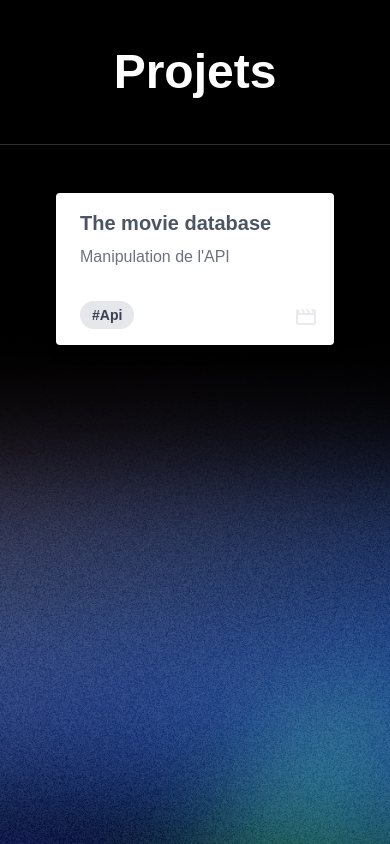
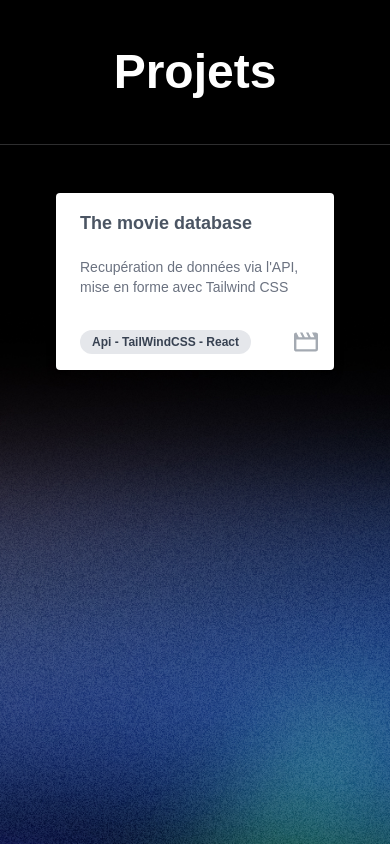
Before and after one commit to DiscoMajor/folio-v2, a Next.js app: page / in a window 390 px wide. Shown: the part 929-1773 px from the top of the page. Built offline with nearby package versions, Linux system fonts and the light colour scheme; a web font is replaced by a local one.

Commit message:
changed icons

```diff
--- a/src/app/components/projets-cards.js
+++ b/src/app/components/projets-cards.js
@@ -8,18 +8,18 @@ const ProjectCard = ({ title, name, description, keyword, img }) => {
         <Link href={`/projets/${name}`}>
             <div className="max-w-sm rounded overflow-hidden shadow-lg bg-white hover:bg-gray-100 transition duration-300 ease-in-out transform hover:-translate-y-1 relative">
                 <div className="px-6 py-4">
-                    <div className="text-gray-600 font-bold text-xl mb-2">{title}</div>
-                    <p className="text-gray-500 text-base">{description}</p>
+                    <div className="text-gray-600 font-bold xl:text-xl xs:text-lg mb-2">{title}</div>
+                    <p className="text-gray-500 xl:text-base xs:text-sm pt-3">{description}</p>
                 </div>
                 <div className="px-6 pt-4 pb-2">
-                    <span className="inline-block bg-gray-200 rounded-full px-3 py-1 text-sm font-semibold text-gray-700 mr-2 mb-2">
+                    <span className="inline-block bg-gray-200 rounded-full px-3 py-1 lg:text-sm xs:text-xs font-semibold text-gray-700 mr-2 mb-2 ">
                         {keyword}
                     </span>
 
                     <span className="size-8 sm:size-8 xs:size-6">
                         <Image
                             src={img}
-                            className="size-8 sm:size-8 xs:size-6 absolute bottom-4 right-4"
+                            className="size-7 sm:size-7 xs:size-6 absolute bottom-4 right-4"
                             alt={title}
                             height={33}
                             width={33}
--- a/src/app/components/projets-const.js
+++ b/src/app/components/projets-const.js
@@ -6,8 +6,8 @@ const projects = [
         id: 1,
         name: "tmdb-api",
         title: "The movie database",
-        description: "Manipulation de l'API",
-        keyword: "#Api",
+        description: "Recupération de données via l'API, mise en forme avec Tailwind CSS",
+        keyword: "Api - TailWindCSS - React",
         img: "/icons/movie-icon.svg",
     },
     // ,
```
Also changed, not shown: public/icons/book-icon.svg, public/icons/movie-icon.svg.
